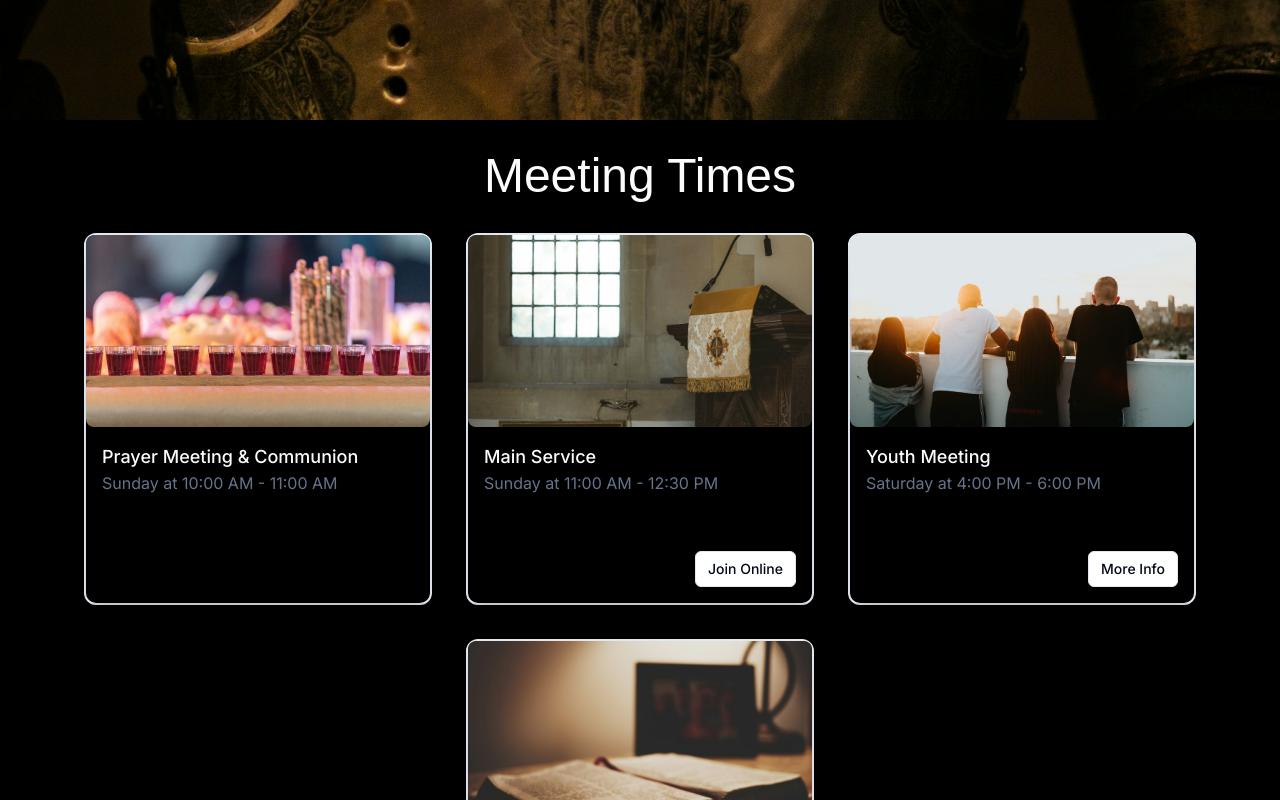
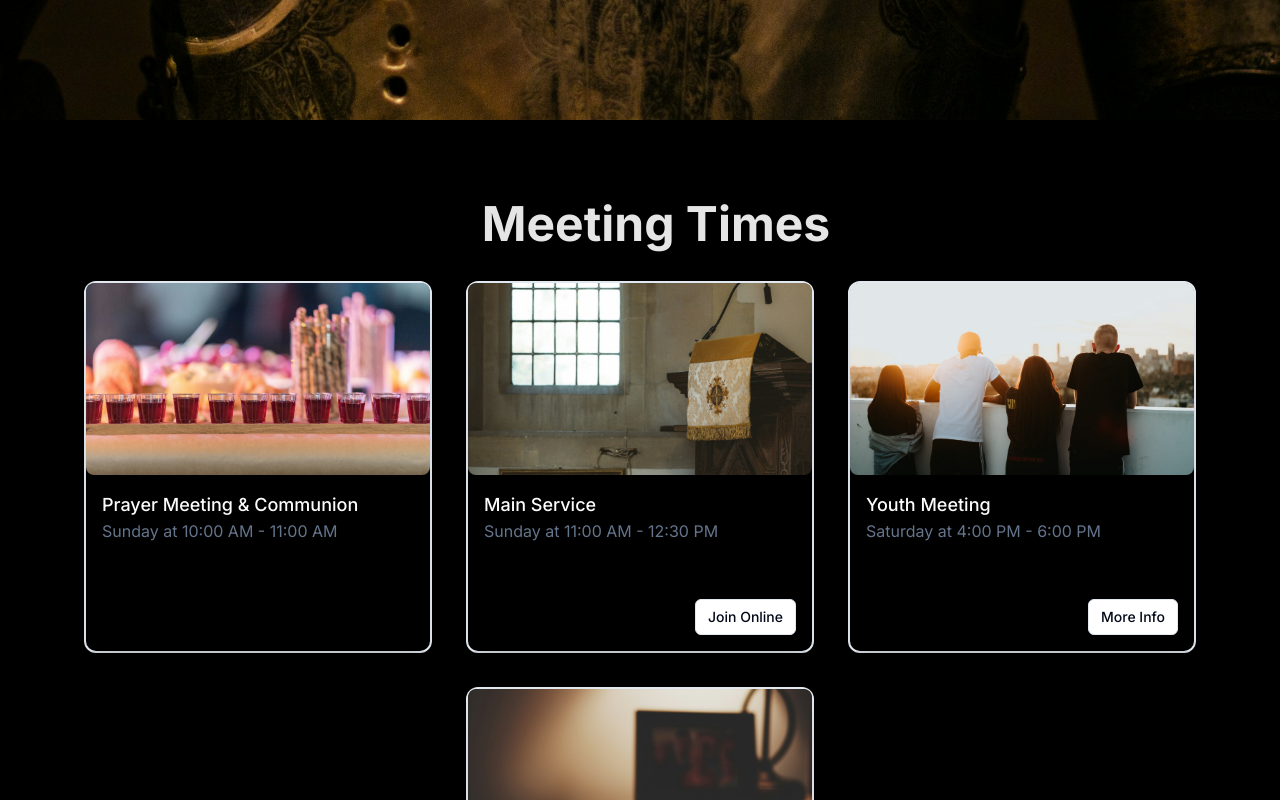
Before and after one commit to RyanSyen/klcdc, a Next.js app: page / in a window 1280 px wide. Shown: the part 1560-2360 px from the top of the page. Built offline with nearby package versions, Linux system fonts and the light colour scheme.

Commit message:
Modified Meeting Times title styles

```diff
--- a/src/components/home/meetingTimes.jsx
+++ b/src/components/home/meetingTimes.jsx
@@ -52,10 +52,13 @@ const data = [
 
 const MeetingTimes = () => {
   return (
-    <div className="w-full bg-black p-8">
-      <h1 className="text-3xl lg:text-5xl logoSubtitle capitalize text-center">
+    <div className="w-full bg-black h-full py-20">
+      {/* <h1 className="text-3xl lg:text-5xl logoSubtitle capitalize text-center">
         Meeting Times
-      </h1>
+      </h1> */}
+      <h2 className="max-w-7xl pl-8 text-xl md:text-5xl font-bold text-neutral-200 font-sans text-center">
+        Meeting Times
+      </h2>
       <div className="flex justify-center items-center gap-8 py-8 flex-wrap">
         {data.map((item, index) => {
           return <MeetingTimesCard key={index} data={item} index={index} />;
```
